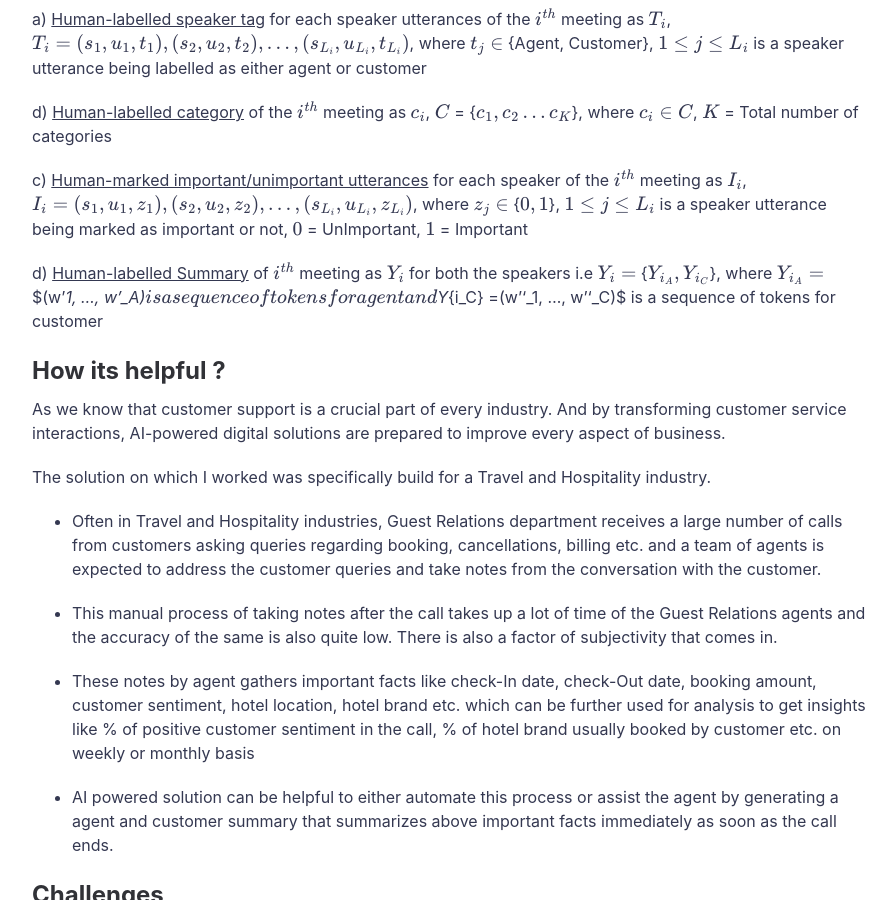
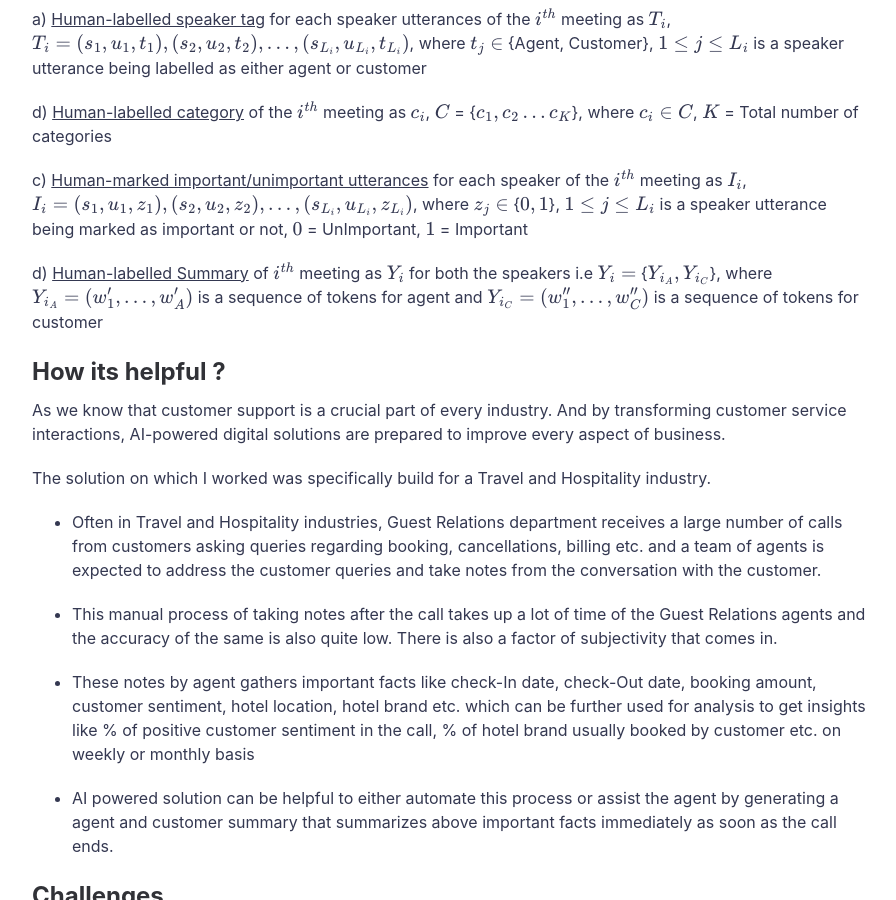
Before and after one commit to rohitsroch/rohitsroch.github.io, a Jekyll site: the page built from _posts/2020-12-01-call-summarization.md, in a window 1280 px wide and 900 px high, scrolled down 1251 px. Shown: the whole window, without its empty margins (188-1084 px from the left). Built offline with Jekyll 4.4.1, drawn with Linux system fonts in a browser that asks for light colours; formulas are drawn with MathJax 3; a script that is not in the unit is left out; comment, search, counter and statistics services are not loaded.

Commit message:
blog [WIP]

```diff
--- a/_posts/2020-12-01-call-summarization.md
+++ b/_posts/2020-12-01-call-summarization.md
@@ -25,7 +25,7 @@
 
 c) <ins>Human-marked important/unimportant utterances</ins> for each speaker of the $i^{th}$ meeting as $I_i$, $I_i = {(s_1, u_1, z_1),(s_2, u_2, z_2), ...,(s_{L_i}, u_{L_i}, z_{L_i})}$, where $z_j ∈$ {$0,1$}, $1 ≤ j ≤ L_i$ is a speaker utterance being marked as important or not, $0$ = UnImportant, $1$ = Important
 
-d) <ins>Human-labelled Summary</ins> of $i^{th}$ meeting as $Y_i$ for both the speakers i.e $Y_i =$ {$Y_{i_A}, Y_{i_C}$}, where $Y_{i_A} =$ $(w'_1, ..., w'_A)$ is a sequence of tokens for agent and $Y_{i_C} =$ $(w''_1, ..., w''_C)$ is a sequence of tokens for customer
+d) <ins>Human-labelled Summary</ins> of $i^{th}$ meeting as $Y_i$ for both the speakers i.e $Y_i =$ {$Y_{i_A}, Y_{i_C}$}, where $Y_{i_A} = (w_1^{\prime}, ..., w_A^{\prime})$ is a sequence of tokens for agent and $Y_{i_C} = (w_1^{\prime\prime}, ..., w_C^{\prime\prime})$ is a sequence of tokens for customer
 
 ## How its helpful ?
 
```
